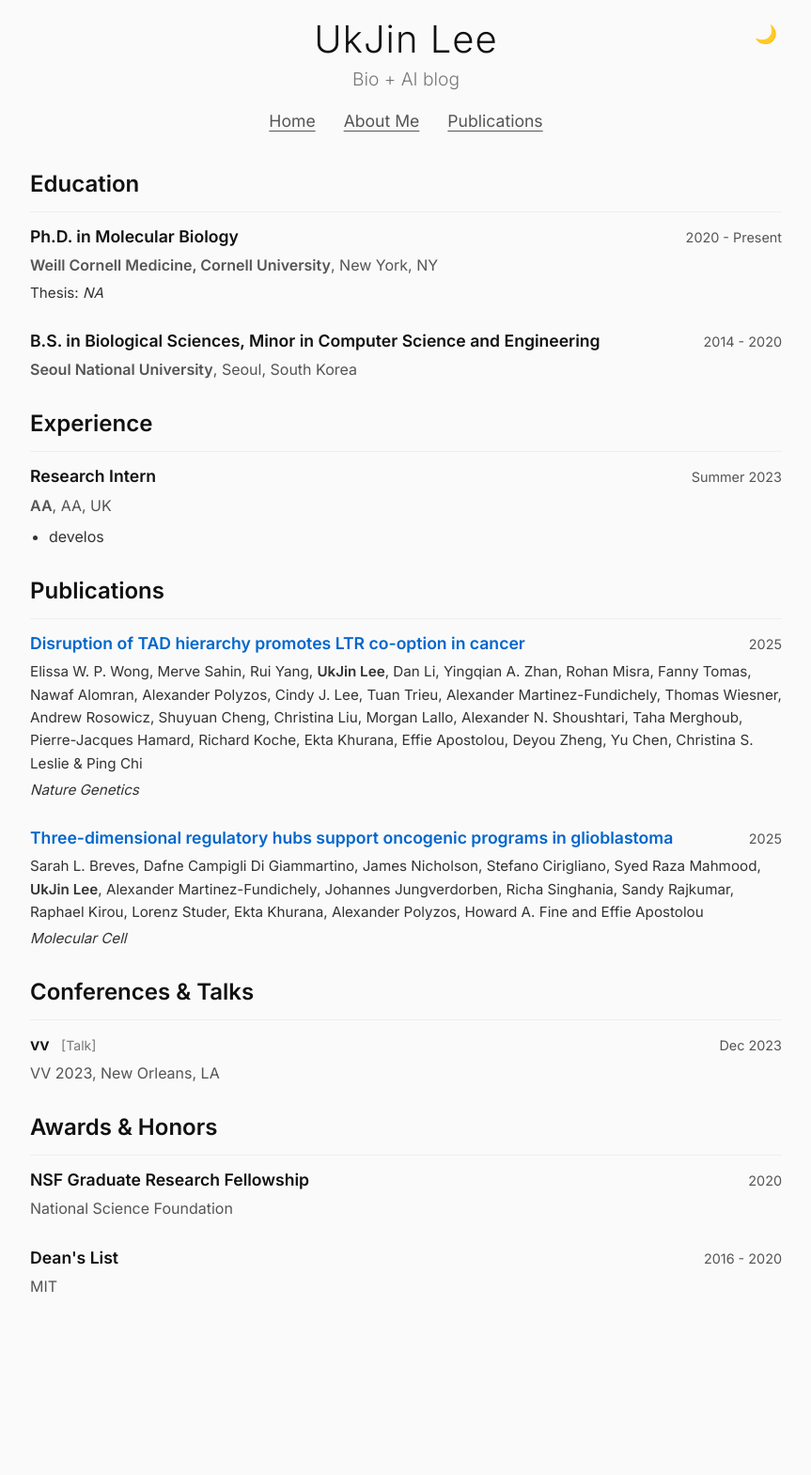
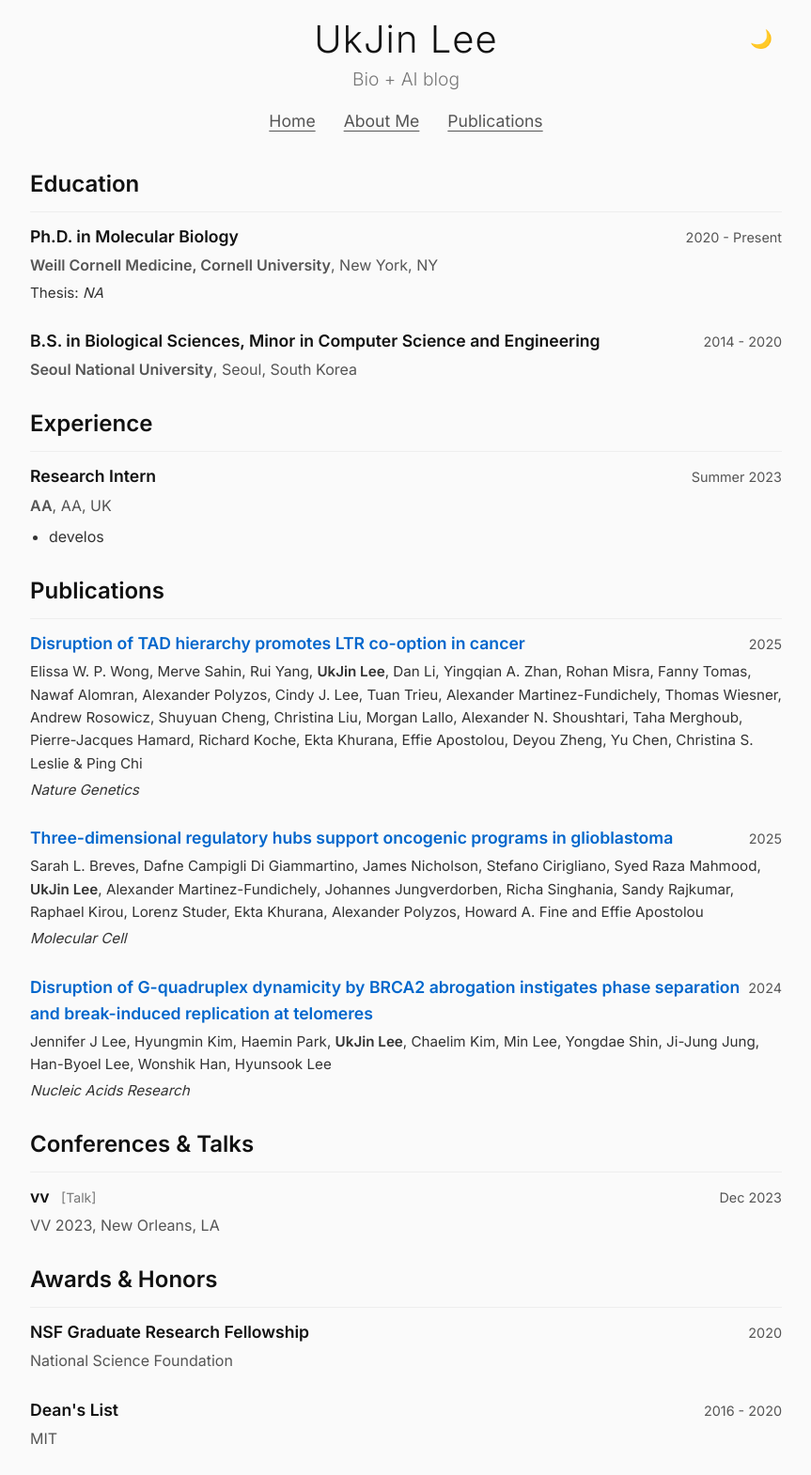
Before and after one commit to ukjinlee101/ukjinlee101.github.io, a Jekyll site: the page built from cv.md, in a window 1280 px wide. Shown: the whole page at 94% size, without its empty margins (208-1071 px from the left). Built offline with Jekyll 4.4.1, drawn with Linux system fonts in a browser that asks for light colours; before the commit the page ends 1408 px from its top, so only the background shows below that.

Commit message:
antigravity

```diff
--- a/_data/publications.yml
+++ b/_data/publications.yml
@@ -11,3 +11,10 @@
   year: 2025
   pdf_link: "https://www.cell.com/molecular-cell/fulltext/S1097-2765(25)00200-X"
   image: "/assets/images/Breves_MolCell_2025_Image01.png"
+
+- title: "Disruption of G-quadruplex dynamicity by BRCA2 abrogation instigates phase separation and break-induced replication at telomeres"
+  authors: "Jennifer J Lee, Hyungmin Kim, Haemin Park, UkJin Lee, Chaelim Kim, Min Lee, Yongdae Shin, Ji-Jung Jung, Han-Byoel Lee, Wonshik Han, Hyunsook Lee"
+  journal: "Nucleic Acids Research"
+  year: 2024
+  pdf_link: "https://academic.oup.com/nar/article/52/10/5756/7642069"
+  image: "/assets/images/Lee_NAR_2024_Image01.jpeg"
--- a/_layouts/default.html
+++ b/_layouts/default.html
@@ -45,11 +45,15 @@
                 // Update icon
                 updateIcon();
 
-                // Save preference
-                if (body.classList.contains('dark-mode')) {
-                    localStorage.setItem('theme', 'dark');
-                } else {
-                    localStorage.setItem('theme', 'light');
+                // Save preference safely
+                try {
+                    if (body.classList.contains('dark-mode')) {
+                        localStorage.setItem('theme', 'dark');
+                    } else {
+                        localStorage.setItem('theme', 'light');
+                    }
+                } catch (e) {
+                    console.warn('Unable to save theme preference:', e);
                 }
             });
         });
--- a/assets/css/style.css
+++ b/assets/css/style.css
@@ -142,11 +142,16 @@ pre {
   cursor: pointer;
   font-size: 1.2em;
   color: var(--accent-color);
-  padding: 5px;
+  padding: 10px;
+  /* Larger touch target */
   position: absolute;
   top: 0;
   right: 20px;
   transition: color 0.3s;
+  z-index: 1000;
+  /* Ensure on top */
+  -webkit-tap-highlight-color: transparent;
+  /* Remove highlight on tap */
 }
 
 .theme-toggle:hover {
```
Also changed, not shown: assets/images/Lee_NAR_2024_Image01.jpeg (added).
